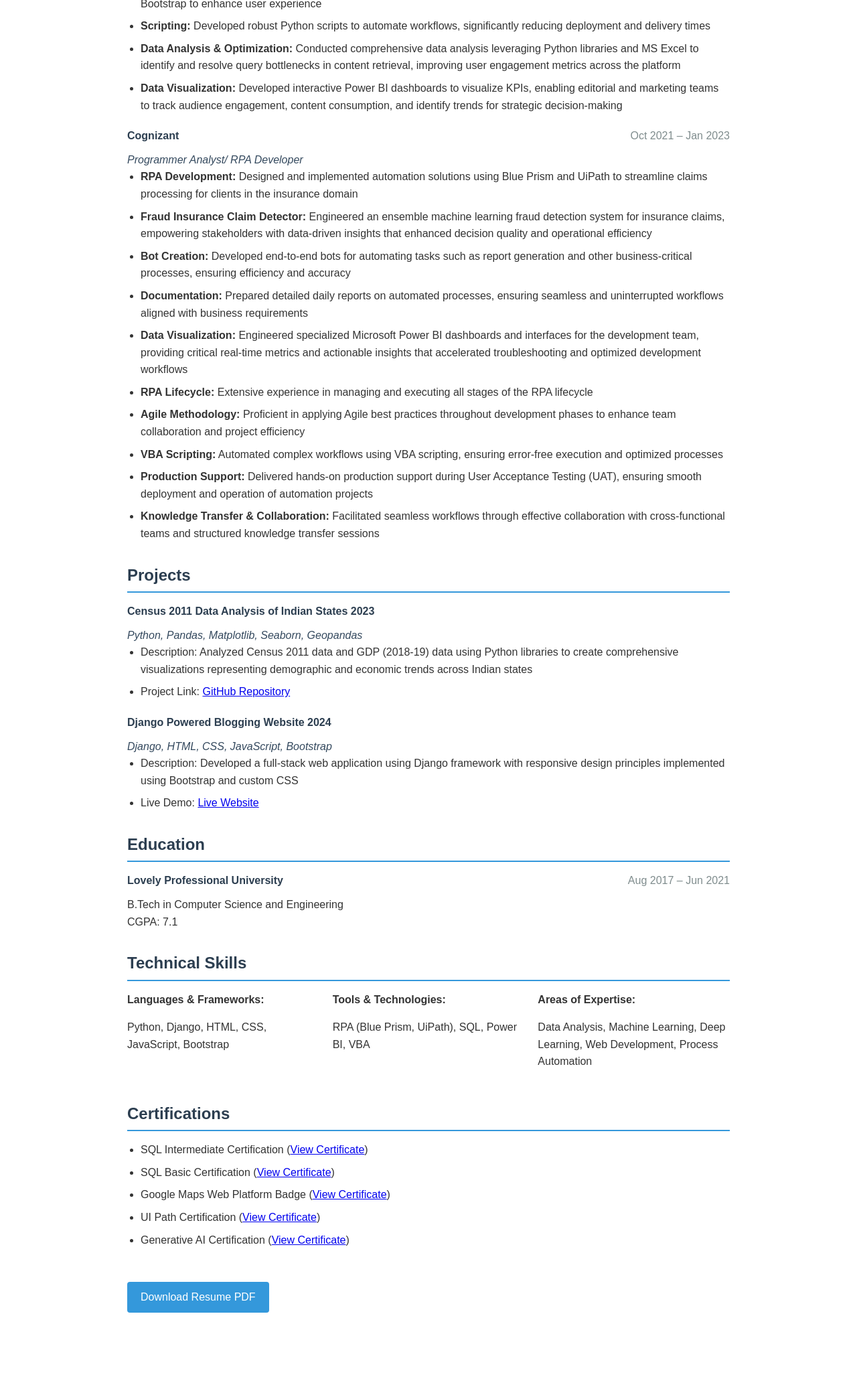
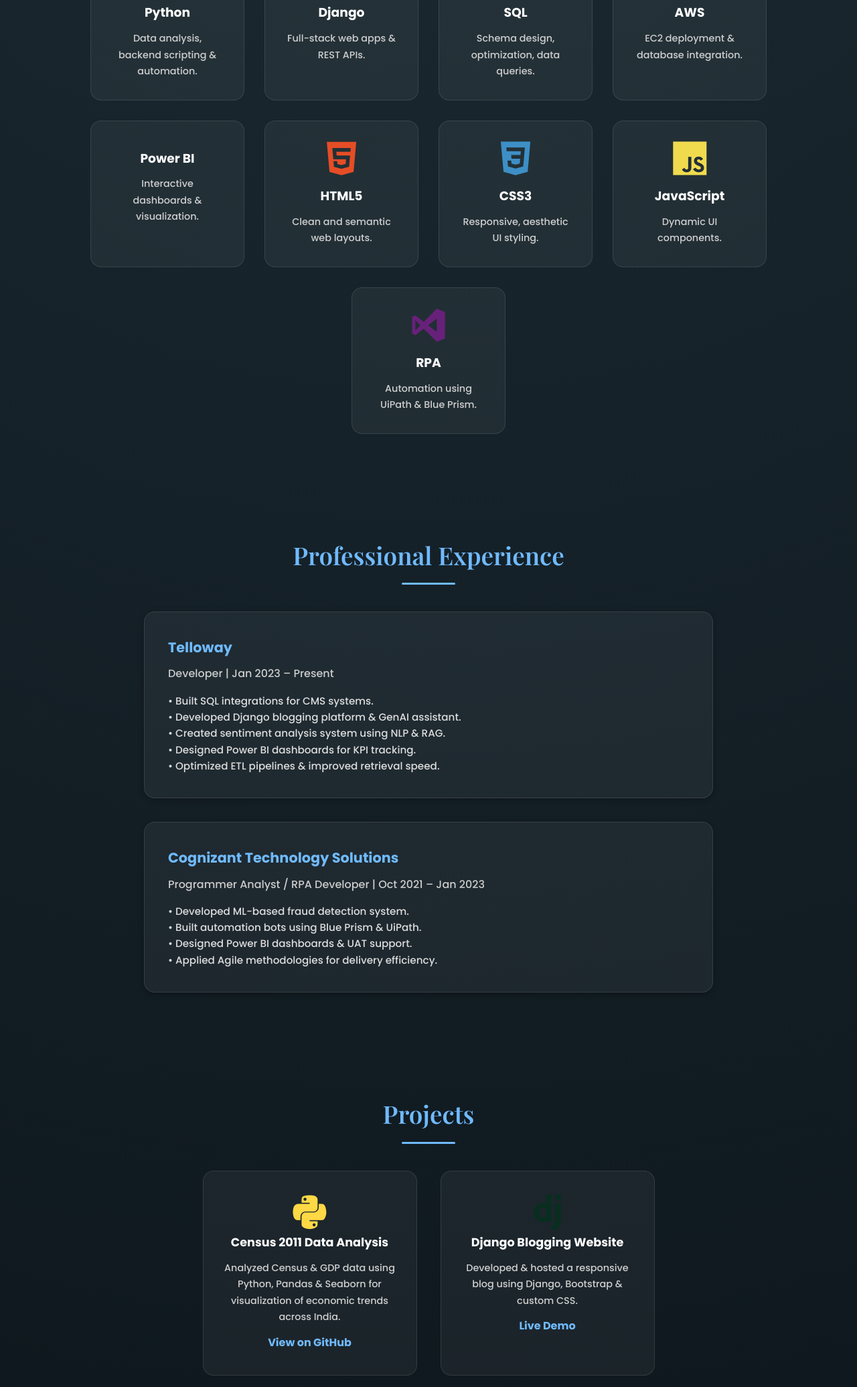
Before and after one commit to vaibhavdubey61/portfolio, a plain HTML site: page index.html in a window 1280 px wide. Shown: the part 729-2800 px from the top of the page at 67% size. Before the commit the page ends 2709 px from the top, so only its background shows below. Drawn offline with nearby package versions, Linux system fonts and the light colour scheme.

Commit message:
Update index.html
new portfolio page

```diff
--- a/index.html
+++ b/index.html
@@ -1,248 +1,394 @@
 <!DOCTYPE html>
 <html lang="en">
 <head>
-    <meta charset="UTF-8">
-    <meta name="viewport" content="width=device-width, initial-scale=1.0">
-    <title>Vaibhav Kumar Dubey - Resume</title>
+  <meta charset="UTF-8" />
+  <meta name="viewport" content="width=device-width, initial-scale=1.0" />
+  <title>Vaibhav Kumar Dubey | Portfolio</title>
+  <link href="https://fonts.googleapis.com/css2?family=Poppins:wght@300;500;700&family=Playfair+Display:wght@600&display=swap" rel="stylesheet">
+  <link rel="stylesheet" href="https://cdn.jsdelivr.net/gh/devicons/devicon@latest/devicon.min.css">
+
   <style>
+    * { margin: 0; padding: 0; box-sizing: border-box; }
+
     body {
-            font-family: Arial, sans-serif;
-            line-height: 1.6;
-            max-width: 900px;
-            margin: 0 auto;
-            padding: 20px;
-            color: #333;
+      font-family: 'Poppins', sans-serif;
+      background: radial-gradient(circle at top, #1c2b33, #0e171d 80%);
+      color: #f3f3f3;
+      line-height: 1.7;
+      scroll-behavior: smooth;
     }
 
-        header {
+    /* ---------- HERO ---------- */
+    .hero {
       text-align: center;
-            margin-bottom: 30px;
+      padding: 100px 20px 60px;
+      background: linear-gradient(135deg, #1f4037, #16222a);
+      color: #fff;
     }
 
-        h1 {
-            margin: 0;
-            color: #2c3e50;
-            font-size: 2.5em;
+    .profile-photo {
+      width: 260px;
+      height: 260px;
+      border-radius: 50%;
+      object-fit: cover;
+      border: 6px solid #fff;
+      box-shadow: 0 0 40px rgba(112,186,255,0.4);
     }
 
-        .title {
-            font-size: 1.2em;
-            color: #7f8c8d;
-            margin: 5px 0;
+    .name {
+      font-family: 'Playfair Display', serif;
+      font-size: 3rem;
+      margin-top: 25px;
+      letter-spacing: 1px;
+      color: #fff;
     }
 
-        .contact-info {
-            margin: 15px 0;
+    .intro {
+      font-size: 1.15rem;
+      max-width: 800px;
+      margin: 20px auto;
+      color: #ddd;
     }
 
-        .contact-info a {
-            color: #3498db;
-            text-decoration: none;
-            margin: 0 10px;
+    /* ---------- SECTION TITLES ---------- */
+    section h2 {
+      text-align: center;
+      font-family: 'Playfair Display', serif;
+      margin: 80px 0 40px;
+      font-size: 2.3rem;
+      color: #70baff;
+      position: relative;
     }
 
-        .section {
-            margin-bottom: 30px;
+    section h2::after {
+      content: '';
+      display: block;
+      height: 3px;
+      width: 80px;
+      background: #70baff;
+      margin: 10px auto 0;
+      border-radius: 10px;
     }
 
-        h2 {
-            color: #2c3e50;
-            border-bottom: 2px solid #3498db;
-            padding-bottom: 5px;
+    /* ---------- SKILLS ---------- */
+    .skill-tabs {
+      display: flex;
+      flex-wrap: wrap;
+      justify-content: center;
+      gap: 30px;
+      padding: 0 20px 70px;
+    }
+
+    .skill-card {
+      background: rgba(255,255,255,0.05);
+      border: 1px solid rgba(255,255,255,0.1);
+      border-radius: 16px;
+      text-align: center;
+      padding: 30px;
+      width: 230px;
+      transition: all 0.35s ease;
+    }
+
+    .skill-card:hover {
+      background: rgba(255,255,255,0.1);
+      transform: translateY(-6px);
+      box-shadow: 0 0 15px rgba(112,186,255,0.3);
+    }
+
+    .skill-card i {
+      font-size: 3.2rem;
+      margin-bottom: 10px;
+    }
+
+    .skill-card h3 {
+      margin: 10px 0;
+      font-weight: 600;
+      color: #fff;
+    }
+
+    .skill-card p {
+      font-size: 0.9rem;
+      color: #cfcfcf;
+    }
+
+    /* ---------- EXPERIENCE ---------- */
+    .exp-tabs {
+      display: flex;
+      flex-direction: column;
+      align-items: center;
+      gap: 35px;
+      padding: 0 20px 70px;
+    }
+
+    .exp-card {
+      background: rgba(255,255,255,0.05);
+      border: 1px solid rgba(255,255,255,0.1);
+      border-radius: 16px;
+      padding: 35px;
+      width: 80%;
+      max-width: 850px;
+      box-shadow: 0 2px 10px rgba(0,0,0,0.3);
+      transition: transform 0.3s ease;
+    }
+
+    .exp-card:hover {
+      transform: translateY(-5px);
+      box-shadow: 0 0 18px rgba(112,186,255,0.3);
+    }
+
+    .exp-card h3 {
+      color: #70baff;
+      font-size: 1.3rem;
+    }
+
+    .exp-card h4 {
+      color: #ccc;
+      font-weight: 500;
+      margin: 8px 0 15px;
+    }
+
+    .exp-card p {
+      font-size: 0.95rem;
+      color: #ddd;
+      line-height: 1.6;
+    }
+
+    /* ---------- PROJECTS ---------- */
+    .project-tabs {
+      display: flex;
+      flex-wrap: wrap;
+      justify-content: center;
+      gap: 35px;
+      padding: 0 20px 70px;
+    }
+
+    .project-card {
+      background: rgba(255,255,255,0.05);
+      border: 1px solid rgba(255,255,255,0.1);
+      border-radius: 16px;
+      width: 320px;
+      text-align: center;
+      padding: 35px 25px;
+      transition: all 0.3s ease;
+    }
+
+    .project-card:hover {
+      transform: translateY(-6px);
+      box-shadow: 0 0 18px rgba(112,186,255,0.3);
+    }
+
+    .project-card i {
+      font-size: 3.3rem;
       margin-bottom: 15px;
     }
 
-        .experience-item, .project-item {
-            margin-bottom: 20px;
-        }
-
-        .experience-header, .project-header {
-            display: flex;
-            justify-content: space-between;
+    .project-card h3 {
+      color: #fff;
+      font-size: 1.1rem;
       margin-bottom: 10px;
     }
 
-        .company, .project-title {
-            font-weight: bold;
-            color: #2c3e50;
+    .project-card p {
+      font-size: 0.9rem;
+      color: #cfcfcf;
     }
 
-        .date {
-            color: #7f8c8d;
+    .project-link {
+      display: inline-block;
+      margin-top: 12px;
+      color: #70baff;
+      font-weight: 600;
+      text-decoration: none;
+      transition: all 0.3s ease;
     }
 
-        .position {
-            font-style: italic;
-            color: #34495e;
+    .project-link:hover {
+      color: #a3d3ff;
     }
 
-        ul {
-            margin: 0;
-            padding-left: 20px;
+    /* ---------- EDUCATION ---------- */
+    .edu-card {
+      text-align: center;
+      background: rgba(255,255,255,0.05);
+      border: 1px solid rgba(255,255,255,0.1);
+      border-radius: 16px;
+      padding: 35px;
+      width: 80%;
+      max-width: 650px;
+      margin: 0 auto 70px;
+      box-shadow: 0 0 12px rgba(112,186,255,0.2);
     }
 
-        li {
-            margin-bottom: 8px;
+    .edu-card h3 {
+      color: #70baff;
+      font-size: 1.3rem;
     }
 
-        .skills-grid {
-            display: grid;
-            grid-template-columns: repeat(auto-fit, minmax(200px, 1fr));
-            gap: 20px;
+    .edu-card h4 {
+      color: #ccc;
+      margin: 10px 0 5px;
     }
 
-        .education {
-            margin-bottom: 20px;
+    /* ---------- CONTACT ---------- */
+    .contact {
+      text-align: center;
+      padding-bottom: 70px;
     }
 
-        .certifications {
-            margin-bottom: 20px;
+    .contact-items a {
+      display: inline-block;
+      margin: 10px 15px;
+      font-size: 1rem;
+      color: #fff;
+      text-decoration: none;
+      transition: color 0.3s ease;
     }
 
-        .button {
-            display: inline-block;
-            background-color: #3498db;
-            color: white;
-            padding: 10px 20px;
-            text-decoration: none;
-            border-radius: 4px;
-            margin-top: 20px;
+    .contact-items a:hover {
+      color: #70baff;
     }
 
-        .button:hover {
-            background-color: #2980b9;
+    .contact-items i {
+      font-size: 1.5rem;
+      margin-right: 8px;
+      vertical-align: middle;
+    }
+
+    /* ---------- RESUME BUTTON ---------- */
+    .resume-button {
+      text-align: center;
+      margin-top: 40px;
+    }
+
+    .resume-button a {
+      display: inline-block;
+      background: linear-gradient(90deg, #70baff, #559ddc);
+      color: #fff;
+      padding: 14px 36px;
+      border-radius: 40px;
+      text-decoration: none;
+      font-weight: 600;
+      letter-spacing: 0.5px;
+      transition: all 0.3s ease;
+      box-shadow: 0 4px 15px rgba(112,186,255,0.3);
+    }
+
+    .resume-button a:hover {
+      transform: translateY(-3px);
+      box-shadow: 0 6px 18px rgba(112,186,255,0.5);
+    }
+
+    /* ---------- FOOTER ---------- */
+    .footer {
+      text-align: center;
+      background: #111;
+      color: #ccc;
+      padding: 50px 15px;
+      font-family: 'Playfair Display', serif;
+      font-size: 1.3rem;
+      border-top: 1px solid rgba(255,255,255,0.1);
+    }
+
+    @media (max-width: 768px) {
+      .profile-photo { width: 180px; height: 180px; }
+      .name { font-size: 2.2rem; }
+      .exp-card, .edu-card { width: 90%; }
+      .skill-card { width: 160px; }
     }
   </style>
 </head>
+
 <body>
-    <header>
-        <h1>Vaibhav Kumar Dubey</h1>
-        <div class="title">Developer</div>
-        <div class="contact-info">
-            <a href="tel:+919877430005">+91 98774-30005</a> |
-            <a href="mailto:vaibhavdubey61@gmail.com">vaibhavdubey61@gmail.com</a> |
-            <span>Korba, Chhattisgarh</span>
-        </div>
-        <div class="contact-info">
-            <a href="https://linkedin.com/in/vaibhav-kumar-dubey">LinkedIn</a> |
-            <a href="https://github.com/vaibhavdubey61">GitHub</a> |
-            <a href="https://vaibhavam.pythonanywhere.com">Blog</a>
-        </div>
+  <header class="hero">
+    <img src="prof.png" alt="Vaibhav Kumar Dubey" class="profile-photo" />
+    <h1 class="name">Vaibhav Kumar Dubey</h1>
+    <p class="intro">
+      Results-driven Developer with 3+ years of experience specializing in Python, Django, Automation, and Data Analysis.
+      Passionate about building intelligent, scalable solutions that optimize workflows and enhance decision-making.
+    </p>
   </header>
 
-    <div class="section">
-        <p>Results-driven Developer with 3yrs of industrial experience, with expertise in Python, Django, and automation, skilled in database design, machine learning, and data visualization. Strong leadership, communication, and documentation skills with a collaborative approach to problem-solving. Adept at optimizing workflows and delivering high-performance solutions.</p>
+  <!-- SKILLS -->
+  <section class="skills">
+    <h2>Technical Skills</h2>
+    <div class="skill-tabs">
+      <div class="skill-card"><i class="devicon-python-plain colored"></i><h3>Python</h3><p>Data analysis, backend scripting & automation.</p></div>
+      <div class="skill-card"><i class="devicon-django-plain colored"></i><h3>Django</h3><p>Full-stack web apps & REST APIs.</p></div>
+      <div class="skill-card"><i class="devicon-mysql-plain colored"></i><h3>SQL</h3><p>Schema design, optimization, data queries.</p></div>
+      <div class="skill-card"><i class="devicon-amazonwebservices-original colored"></i><h3>AWS</h3><p>EC2 deployment & database integration.</p></div>
+      <div class="skill-card"><i class="devicon-powerbi-plain colored"></i><h3>Power BI</h3><p>Interactive dashboards & visualization.</p></div>
+      <div class="skill-card"><i class="devicon-html5-plain colored"></i><h3>HTML5</h3><p>Clean and semantic web layouts.</p></div>
+      <div class="skill-card"><i class="devicon-css3-plain colored"></i><h3>CSS3</h3><p>Responsive, aesthetic UI styling.</p></div>
+      <div class="skill-card"><i class="devicon-javascript-plain colored"></i><h3>JavaScript</h3><p>Dynamic UI components.</p></div>
+      <div class="skill-card"><i class="devicon-visualstudio-plain colored"></i><h3>RPA</h3><p>Automation using UiPath & Blue Prism.</p></div>
+    </div>
+  </section>
+
+  <!-- EXPERIENCE -->
+  <section class="experience">
+    <h2>Professional Experience</h2>
+    <div class="exp-tabs">
+      <div class="exp-card">
+        <h3>Telloway</h3>
+        <h4>Developer | Jan 2023 – Present</h4>
+        <p>• Built SQL integrations for CMS systems.<br>• Developed Django blogging platform & GenAI assistant.<br>• Created sentiment analysis system using NLP & RAG.<br>• Designed Power BI dashboards for KPI tracking.<br>• Optimized ETL pipelines & improved retrieval speed.</p>
+      </div>
+      <div class="exp-card">
+        <h3>Cognizant Technology Solutions</h3>
+        <h4>Programmer Analyst / RPA Developer | Oct 2021 – Jan 2023</h4>
+        <p>• Developed ML-based fraud detection system.<br>• Built automation bots using Blue Prism & UiPath.<br>• Designed Power BI dashboards & UAT support.<br>• Applied Agile methodologies for delivery efficiency.</p>
+      </div>
+    </div>
+  </section>
+
+  <!-- PROJECTS -->
+  <section class="projects">
+    <h2>Projects</h2>
+    <div class="project-tabs">
+      <div class="project-card">
+        <i class="devicon-python-plain colored"></i>
+        <h3>Census 2011 Data Analysis</h3>
+        <p>Analyzed Census & GDP data using Python, Pandas & Seaborn for visualization of economic trends across India.</p>
+        <a href="https://github.com/vaibhavdubey61/Census2011_Analysis" target="_blank" class="project-link">View on GitHub</a>
+      </div>
+      <div class="project-card">
+        <i class="devicon-django-plain colored"></i>
+        <h3>Django Blogging Website</h3>
+        <p>Developed & hosted a responsive blog using Django, Bootstrap & custom CSS.</p>
+        <a href="https://vaibhavdubey61.pythonanywhere.com" target="_blank" class="project-link">Live Demo</a>
+      </div>
+    </div>
+  </section>
+
+  <!-- EDUCATION -->
+  <section class="education">
+    <h2>Education</h2>
+    <div class="edu-card">
+      <h3>Lovely Professional University</h3>
+      <h4>B.Tech in Computer Science & Engineering | 2017 – 2021</h4>
+      <p>CGPA: 7.1</p>
+    </div>
+  </section>
+
+  <!-- CONTACT -->
+  <section class="contact">
+    <h2>Contact</h2>
+    <div class="contact-items">
+      <a href="mailto:vaibhavdubey61@gmail.com"><i class="devicon-google-plain colored"></i>vaibhavdubey61@gmail.com</a>
+      <a href="tel:+919877430005"><i class="devicon-android-plain colored"></i>+91 98774 30005</a>
+      <a href="https://linkedin.com/in/vaibhav-kumar-dubey" target="_blank"><i class="devicon-linkedin-plain colored"></i>LinkedIn</a>
+      <a href="https://github.com/vaibhavdubey61" target="_blank"><i class="devicon-github-original colored"></i>GitHub</a>
+      <a href="https://vaibhavdubey61.pythonanywhere.com" target="_blank"><i class="devicon-html5-plain colored"></i>Portfolio Website</a>
     </div>
 
-    <div class="section">
-        <h2>Professional Experience</h2>
-        <div class="experience-item">
-            <div class="experience-header">
-                <span class="company">Telloway</span>
-                <span class="date">Jan 2023 – Present</span>
+    <div class="resume-button">
+      <a href="e_resume.html" target="_blank">📄 View My Digital Resume</a>
     </div>
-            <div class="position">Developer</div>
-            <ul>
-                <li><b>Database CMS Integration:</b> Developed custom SQL integration between database systems and CMS, enabling automated content synchronization and reducing manual data entry</li>
-                <li><b>Database Architecture:</b> Designed efficient database relationships in Django for a blogging platform, optimizing SQL queries to fetch complex content relationships and improve site performance</li>
-                <li><b>Django Blog:</b> Led a cross-functional team to develop a high-performance blogging platform using Django, helped in increasing user engagement</li>
-                <li><b>Sentiment Analyzer:</b> Engineered a sentiment analysis system using NLP techniques to process and analyze social media data, providing actionable insights that optimized content strategies and enhanced brand engagement</li>
-                <li><b>Front-End Development:</b> Designed and implemented responsive web interfaces utilizing HTML, CSS, JavaScript & Bootstrap to enhance user experience</li>
-                <li><b>Scripting:</b> Developed robust Python scripts to automate workflows, significantly reducing deployment and delivery times</li>
-                <li><b>Data Analysis & Optimization:</b> Conducted comprehensive data analysis leveraging Python libraries and MS Excel to identify and resolve query bottlenecks in content retrieval, improving user engagement metrics across the platform</li>
-                <li><b>Data Visualization:</b> Developed interactive Power BI dashboards to visualize KPIs, enabling editorial and marketing teams to track audience engagement, content consumption, and identify trends for strategic decision-making</li>
-            </ul>
-        </div>
+  </section>
 
-        <div class="experience-item">
-            <div class="experience-header">
-                <span class="company">Cognizant</span>
-                <span class="date">Oct 2021 – Jan 2023</span>
-            </div>
-            <div class="position">Programmer Analyst/ RPA Developer</div>
-            <ul>
-                <li><b>RPA Development:</b> Designed and implemented automation solutions using Blue Prism and UiPath to streamline claims processing for clients in the insurance domain</li>
-                <li><b>Fraud Insurance Claim Detector:</b> Engineered an ensemble machine learning fraud detection system for insurance claims, empowering stakeholders with data-driven insights that enhanced decision quality and operational efficiency</li>
-                <li><b>Bot Creation:</b> Developed end-to-end bots for automating tasks such as report generation and other business-critical processes, ensuring efficiency and accuracy</li>
-                <li><b>Documentation:</b> Prepared detailed daily reports on automated processes, ensuring seamless and uninterrupted workflows aligned with business requirements</li>
-                <li><b>Data Visualization:</b> Engineered specialized Microsoft Power BI dashboards and interfaces for the development team, providing critical real-time metrics and actionable insights that accelerated troubleshooting and optimized development workflows</li>
-                <li><b>RPA Lifecycle:</b> Extensive experience in managing and executing all stages of the RPA lifecycle</li>
-                <li><b>Agile Methodology:</b> Proficient in applying Agile best practices throughout development phases to enhance team collaboration and project efficiency</li>
-                <li><b>VBA Scripting:</b> Automated complex workflows using VBA scripting, ensuring error-free execution and optimized processes</li>
-                <li><b>Production Support:</b> Delivered hands-on production support during User Acceptance Testing (UAT), ensuring smooth deployment and operation of automation projects</li>
-                <li><b>Knowledge Transfer & Collaboration:</b> Facilitated seamless workflows through effective collaboration with cross-functional teams and structured knowledge transfer sessions</li>
-            </ul>
-        </div>
-    </div>
-
-    <div class="section">
-        <h2>Projects</h2>
-        <div class="project-item">
-            <div class="project-header">
-                <span class="project-title">Census 2011 Data Analysis of Indian States 2023</span>
-            </div>
-            <div class="position">Python, Pandas, Matplotlib, Seaborn, Geopandas</div>
-            <ul>
-                <li>Description: Analyzed Census 2011 data and GDP (2018-19) data using Python libraries to create comprehensive visualizations representing demographic and economic trends across Indian states</li>
-                <li>Project Link: <a href="#">GitHub Repository</a></li>
-            </ul>
-        </div>
-
-        <div class="project-item">
-            <div class="project-header">
-                <span class="project-title">Django Powered Blogging Website 2024</span>
-            </div>
-            <div class="position">Django, HTML, CSS, JavaScript, Bootstrap</div>
-            <ul>
-                <li>Description: Developed a full-stack web application using Django framework with responsive design principles implemented using Bootstrap and custom CSS</li>
-                <li>Live Demo: <a href="#">Live Website</a></li>
-            </ul>
-        </div>
-    </div>
-
-    <div class="section">
-        <h2>Education</h2>
-        <div class="education">
-            <div class="experience-header">
-                <span class="company">Lovely Professional University</span>
-                <span class="date">Aug 2017 – Jun 2021</span>
-            </div>
-            <div>B.Tech in Computer Science and Engineering</div>
-            <div>CGPA: 7.1</div>
-        </div>
-    </div>
-
-    <div class="section">
-        <h2>Technical Skills</h2>
-        <div class="skills-grid">
-            <div>
-                <strong>Languages & Frameworks:</strong>
-                <p>Python, Django, HTML, CSS, JavaScript, Bootstrap</p>
-            </div>
-            <div>
-                <strong>Tools & Technologies:</strong>
-                <p>RPA (Blue Prism, UiPath), SQL, Power BI, VBA</p>
-            </div>
-            <div>
-                <strong>Areas of Expertise:</strong>
-                <p>Data Analysis, Machine Learning, Deep Learning, Web Development, Process Automation</p>
-            </div>
-        </div>
-    </div>
-
-    <div class="section">
-        <h2>Certifications</h2>
-        <ul>
-            <li>SQL Intermediate Certification (<a href="#">View Certificate</a>)</li>
-            <li>SQL Basic Certification (<a href="#">View Certificate</a>)</li>
-            <li>Google Maps Web Platform Badge (<a href="#">View Certificate</a>)</li>
-            <li>UI Path Certification (<a href="#">View Certificate</a>)</li>
-            <li>Generative AI Certification (<a href="#">View Certificate</a>)</li>
-        </ul>
-    </div>
-
-    <a href="assets/resume_vaibhav.pdf" class="button" download>
-    Download Resume PDF
-    </a>
+  <!-- FOOTER -->
+  <footer class="footer">
+    <p>“The best way to predict the future is to create it.”</p>
+  </footer>
 </body>
 </html>
```
Lines whose indentation alone changed are shown as unchanged.
